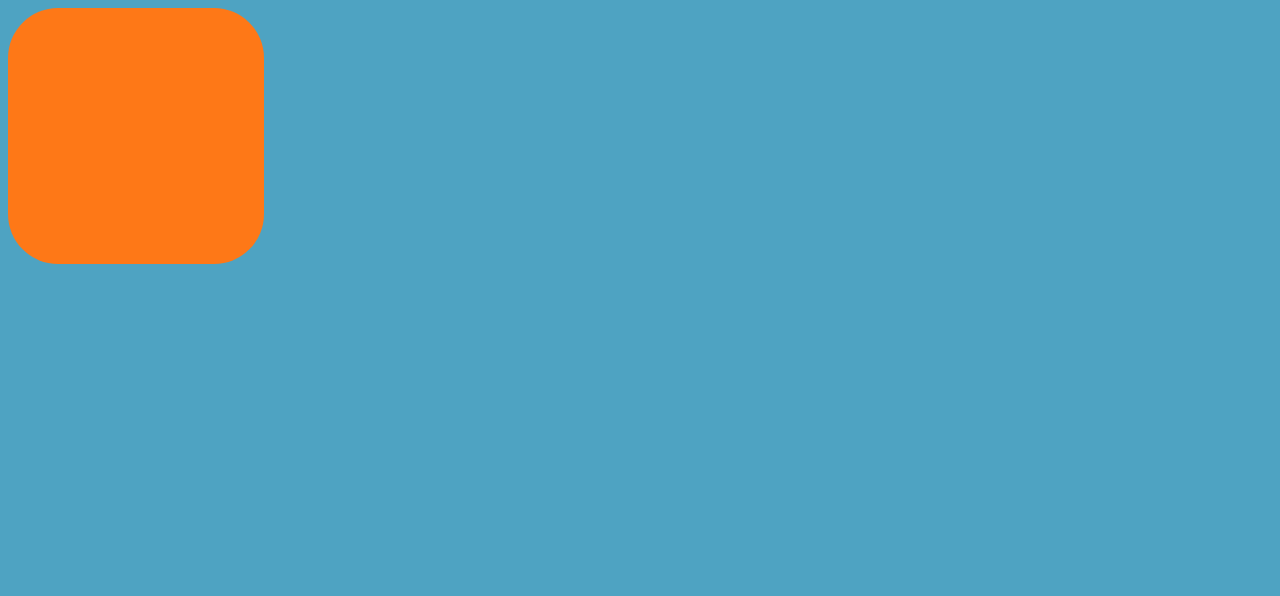
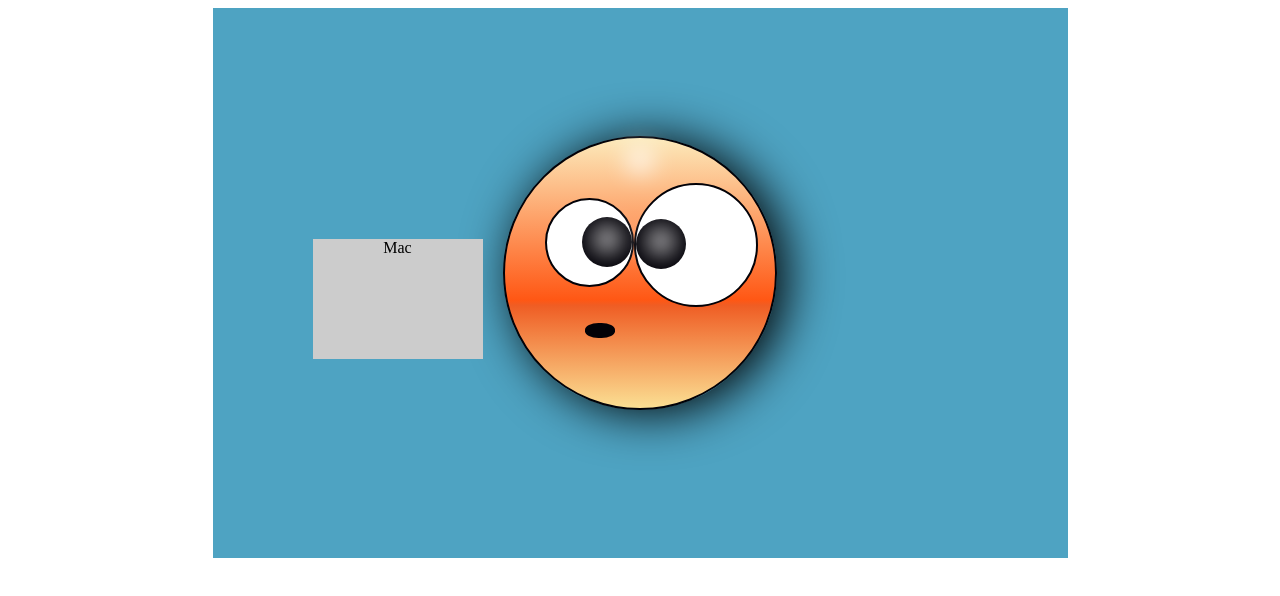
Before and after one commit to DmytroSkrynnyk/smile, a plain HTML site: page index.html in a window 1280 px wide. Drawn offline with Linux system fonts and the light colour scheme.

Commit message:
creat smile

```diff
--- a/index.html
+++ b/index.html
@@ -3,24 +3,18 @@
 <head>
     <meta charset="UTF-8">
     <title>smile</title>
-    <style>
-        body
-        {
-            background-color: #4ea3c2
-        }
+</head>
+<link rel="stylesheet" type="text/css" href="smile.css">
+<body>
+<section class="blue-area">
+    <div class="smile">
+        <div class="eye eye_left"><span class="eye__inner-left"><i class="shadow"></i></span></div>
+        <div class="eye eye_right"><span class="eye__inner-right"><i class="shadow"></i></span></div>
+        <div class="month"></div>
+        <i class="shadow"></i>
+    </div>
+    <div class="notebook">Mac</div>
+</section>
 
-        .circle
-        {
-            width:  256px;
-            height: 256px;
-            background: #fe7817;
-            -moz-border-radius: 50px;
-            -webkit-border-radius: 50px;
-            border-radius: 50px;
-        }
-    </style>
-</head>
-<body>
-<div class="circle"></div>
 </body>
 </html>
--- /dev/null
+++ b/smile.css
@@ -0,0 +1,99 @@
+.blue-area{
+    width: 855px;
+    height: 550px;
+    margin: 0 auto;
+    background-color: #4ea3c2;
+    text-align: center;
+
+
+}
+.smile{
+    width:  270px;
+    height: 270px;
+    background: #fe7817;
+    -moz-border-radius: 50%;
+    -webkit-border-radius: 50%;
+    border-radius: 50%;
+    position: relative;
+    border: 2px solid #020107;
+    display: inline-block;
+    box-shadow: 10px 3px 50px;
+    margin: 15%;
+    background: rgba(252,234,187,1);
+    background: -moz-linear-gradient(top, rgba(252,234,187,1) 0%, rgba(255,87,20,1) 60%, rgba(247,90,28,1) 61%, rgba(239,93,36,1) 62%, rgba(251,223,147,1) 100%);
+    background: -webkit-gradient(left top, left bottom, color-stop(0%, rgba(252,234,187,1)), color-stop(60%, rgba(255,87,20,1)), color-stop(61%, rgba(247,90,28,1)), color-stop(62%, rgba(239,93,36,1)), color-stop(100%, rgba(251,223,147,1)));
+    background: -webkit-linear-gradient(top, rgba(252,234,187,1) 0%, rgba(255,87,20,1) 60%, rgba(247,90,28,1) 61%, rgba(239,93,36,1) 62%, rgba(251,223,147,1) 100%);
+    background: -o-linear-gradient(top, rgba(252,234,187,1) 0%, rgba(255,87,20,1) 60%, rgba(247,90,28,1) 61%, rgba(239,93,36,1) 62%, rgba(251,223,147,1) 100%);
+    background: -ms-linear-gradient(top, rgba(252,234,187,1) 0%, rgba(255,87,20,1) 60%, rgba(247,90,28,1) 61%, rgba(239,93,36,1) 62%, rgba(251,223,147,1) 100%);
+    background: linear-gradient(to bottom, rgba(252,234,187,1) 0%, rgba(255,87,20,1) 60%, rgba(247,90,28,1) 61%, rgba(239,93,36,1) 62%, rgba(251,223,147,1) 100%);
+    filter: progid:DXImageTransform.Microsoft.gradient( startColorstr='#fceabb', endColorstr='#fbdf93', GradientType=0 );
+
+}
+
+.eye_left{
+    width: 85px;
+    height: 85px;
+    border: 2px solid #020107;
+    border-radius: 50%;
+    background-color: white;
+    position: absolute;
+    top: 60px;
+    left: 40px;
+}
+.eye_right{
+    width: 120px;
+    height: 120px;
+    border: 2px solid #020107;
+    border-radius: 50%;
+    background-color: white;
+    position: absolute;
+    top: 45px;
+    right: 17px;
+}
+.eye__inner-left{
+    position: absolute;
+    background-color: #020107;
+    width: 50px;
+    height: 50px;
+    border-radius: 50%;
+    right: 0;
+    top: 50%;
+    margin-top: -26px;
+}
+.eye__inner-right{
+    position: absolute;
+    background-color: #020107;
+    width: 50px;
+    height: 50px;
+    border-radius: 50%;
+    left: 0;
+    top: 50%;
+    margin-top: -26px;
+}
+.month{
+    width: 30px;
+    height: 15px;
+    background-color: #020107;
+    border-radius: 45%;
+    position: absolute;
+    bottom: 70px;
+    left: 80px;
+}
+
+.notebook{
+    position: relative;
+    width: 170px;
+    height: 120px;
+    background: #cccccc;
+    margin: -300px;
+    left: 400px;
+    box-shadow: #b3b3b3;
+    te
+}
+
+.shadow{
+    box-shadow: 0px 0px 24px 11px white;
+    display: inline-block;
+    position: relative;
+    top: 8px;
+}
```
